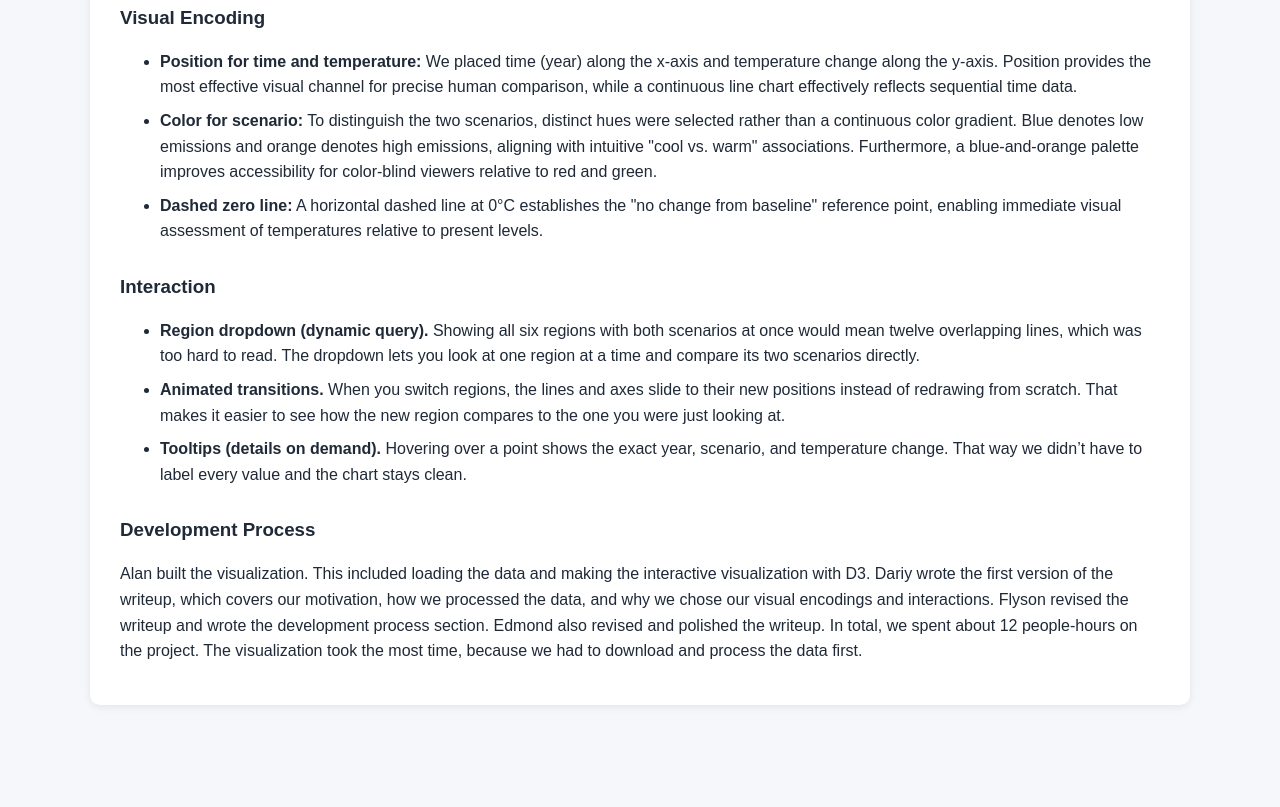
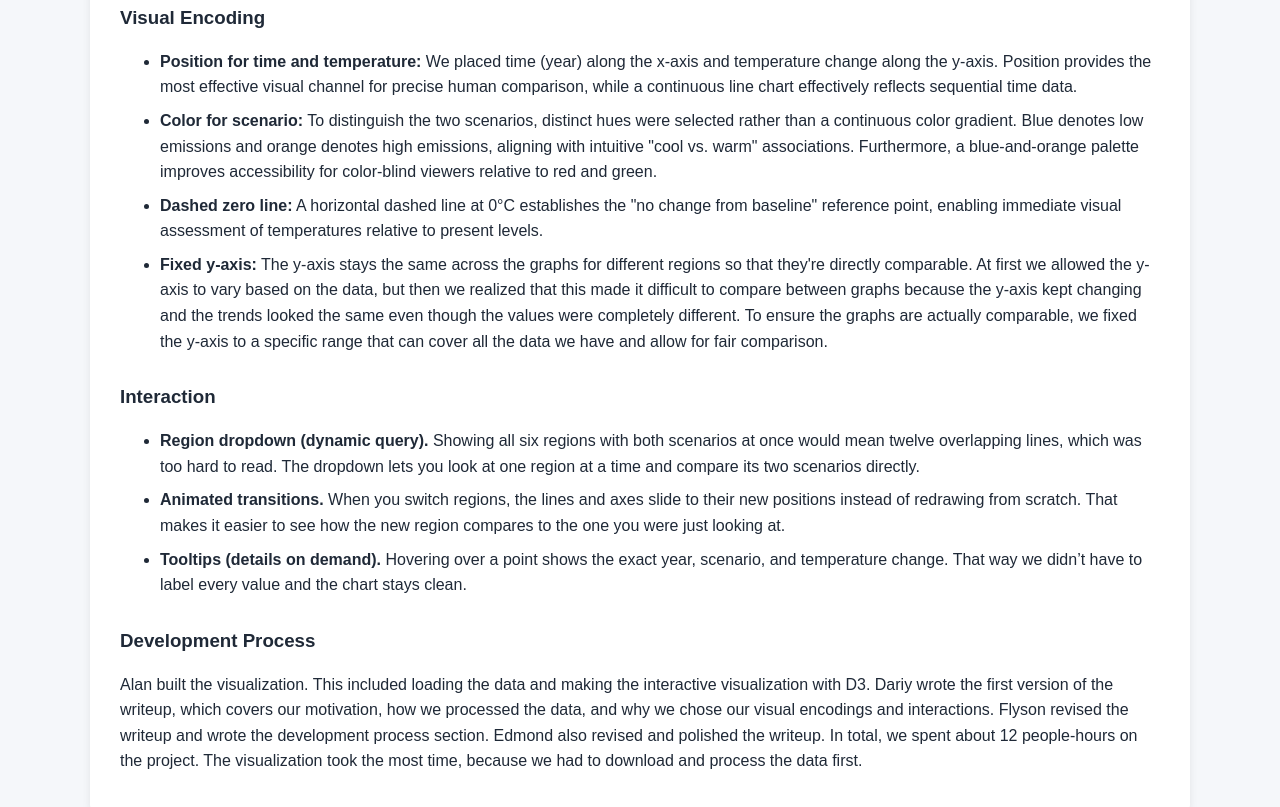
Before and after one commit to AlanTran123/DSC106-Project3, a plain HTML site: page index.html in a window 1280 px wide. Shown: the part 1834-2641 px from the top of the page. Before the commit the page ends 2599 px from the top, so only its background shows below. Drawn offline with nearby package versions, Linux system fonts and the light colour scheme.

Commit message:
added explanation for the fixed y-axis in writeup

```diff
--- a/index.html
+++ b/index.html
@@ -138,6 +138,7 @@
                 <li><strong>Position for time and temperature:</strong> We placed time (year) along the x-axis and temperature change along the y-axis. Position provides the most effective visual channel for precise human comparison, while a continuous line chart effectively reflects sequential time data.</li>
                 <li><strong>Color for scenario:</strong> To distinguish the two scenarios, distinct hues were selected rather than a continuous color gradient. Blue denotes low emissions and orange denotes high emissions, aligning with intuitive "cool vs. warm" associations. Furthermore, a blue-and-orange palette improves accessibility for color-blind viewers relative to red and green.</li>
                 <li><strong>Dashed zero line:</strong> A horizontal dashed line at 0°C establishes the "no change from baseline" reference point, enabling immediate visual assessment of temperatures relative to present levels.</li>
+                <li><strong>Fixed y-axis:</strong> The y-axis stays the same across the graphs for different regions so that they're directly comparable. At first we allowed the y-axis to vary based on the data, but then we realized that this made it difficult to compare between graphs because the y-axis kept changing and the trends looked the same even though the values were completely different. To ensure the graphs are actually comparable, we fixed the y-axis to a specific range that can cover all the data we have and allow for fair comparison.</li>
             </ul>
 
             <h3>Interaction</h3>
```
